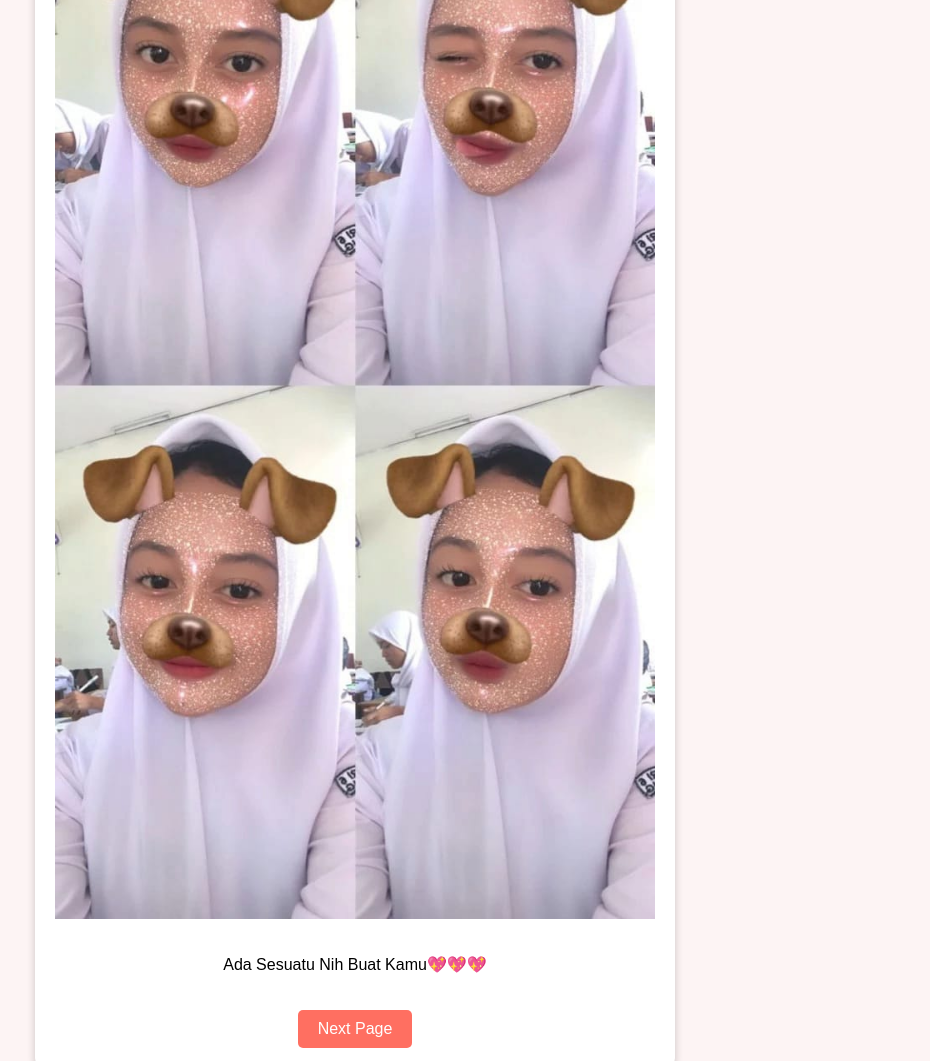
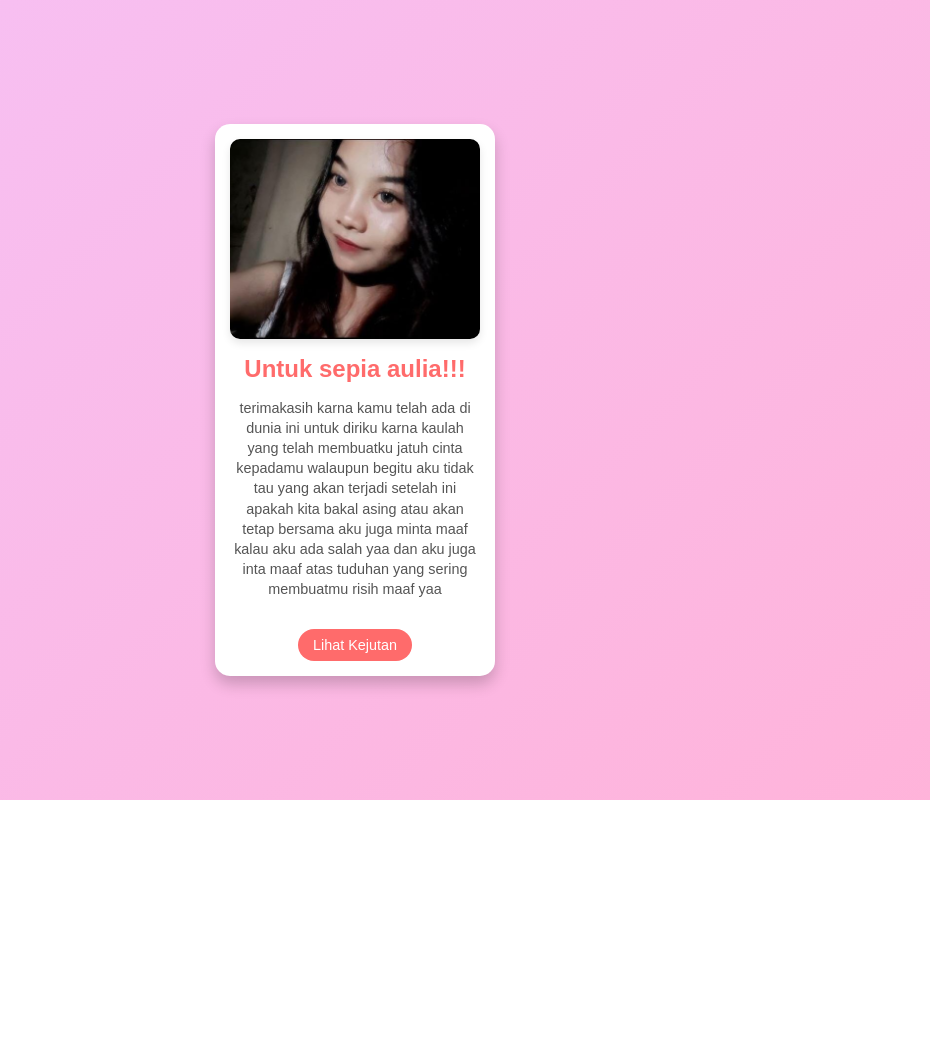
Before and after one commit to Marwan-18-rpl1/for-you2, a plain HTML site: page index.html in a window 1280 px wide. Shown: the top 1061 px of the page, without its empty margins (285-1215 px from the left). After the commit the page ends 800 px from the top, so only its background shows below. Drawn offline with Linux system fonts and the light colour scheme.

Commit message:
marwan_maaf

```diff
--- a/index.html
+++ b/index.html
@@ -1,25 +1,36 @@
 <!DOCTYPE html>
 <html lang="en">
 <head>
-  <meta charset="UTF-8">
-  <meta name="viewport" content="width=device-width, initial-scale=1.0">
-  <title>Book of Love</title>
-  <link rel="stylesheet" href="stayle.css">
+    <meta charset="UTF-8">
+    <meta name="viewport" content="width=device-width, initial-scale=1.0">
+    <title>Kartu Ucapan Romantis</title>
+    <link rel="stylesheet" href="style.css">
 </head>
 <body>
-  <div class="book-container">
-    <div class="page">
-      <h1>Dear Love,</h1>
-      <img src="ayangalief.jpg" alt="Love Illustration">
-      <p>Ada Sesuatu Nih Buat Kamu💖💖💖</p>
-      <button id="next-button">Next Page</button>
+                        <div class="card-container">
+                            <div class="card">
+                                <div class="photo-frame">
+                                    <img src="apaya.jpg" alt="Foto">
+                                </div>
+                                <div class="message">
+                                    <h1>Untuk sepia aulia!!!</h1>
+                                    <p>  terimakasih karna kamu telah ada di dunia ini untuk diriku karna kaulah yang telah membuatku jatuh cinta kepadamu
+                                        walaupun begitu aku tidak tau yang akan terjadi setelah ini apakah kita bakal asing atau akan tetap bersama
+                                        aku juga minta maaf kalau aku ada salah yaa dan aku juga inta maaf atas tuduhan yang sering membuatmu risih
+                                        maaf yaa</p>
+                                </div>
+                                <button class="button" onclick="playAnimation()">Lihat Kejutan</button>
+                            </div>
+                        </div>
+
+            </div>
+
+        </div>
     </div>
-    <div class="page hidden">
-      <h1>From Megaa</h1>
-      <p>emm kamuu semangatt yaa bbyy kamuu masii punyaa aliff okeii aliff bikinn kayaa ginii cumaa buatt kamuu bahagiaa andd ketawaa lagii bbyy jangann sedii lagii okeiii!!🫰🏻🫰🏻🫰🏻🫰🏻</p>
-      <button id="prev-button">Previous Page</button>
-    </div>
-  </div>
-  <script src="script.js"></script>
+
+    <div class="lights"></div> <!-- Cahaya berkedip -->
+    <div class="hearts"></div> <!-- Hati bergerak -->
+
+    <script src="script.js"></script>
 </body>
 </html>
--- a/script.js
+++ b/script.js
@@ -1,17 +1,31 @@
-const nextButton = document.getElementById('next-button');
-const prevButton = document.getElementById('prev-button');
-const pages = document.querySelectorAll('.page');
+function playAnimation() {
+    // Mengaktifkan animasi cahaya
+    const lightContainer = document.querySelector('.lights');
+    lightContainer.style.display = 'block';
 
-let currentPage = 0;
+    // Membuat cahaya berkedip
+    for (let i = 0; i < 30; i++) {
+        const light = document.createElement('div');
+        light.classList.add('light');
+        light.style.top = `${Math.random() * 100}vh`;
+        light.style.left = `${Math.random() * 100}vw`;
+        light.style.animationDuration = `${Math.random() * 2 + 1}s`;
+        lightContainer.appendChild(light);
+    }
 
-nextButton.addEventListener('click', () => {
-  pages[currentPage].classList.add('hidden');
-  currentPage = (currentPage + 1) % pages.length;
-  pages[currentPage].classList.remove('hidden');
-});
+    // Mengaktifkan animasi hati
+    const heartContainer = document.querySelector('.hearts');
+    heartContainer.style.display = 'block';
 
-prevButton.addEventListener('click', () => {
-  pages[currentPage].classList.add('hidden');
-  currentPage = (currentPage - 1 + pages.length) % pages.length;
-  pages[currentPage].classList.remove('hidden');
-});
+    // Membuat hati bergerak
+    for (let i = 0; i < 10; i++) {
+        const heart = document.createElement('div');
+        heart.classList.add('heart');
+        heart.style.left = `${Math.random() * 100}vw`;
+        heart.style.animationDuration = `${Math.random() * 2 + 3}s`;
+        heartContainer.appendChild(heart);
+
+        // Hapus hati setelah animasi selesai
+        setTimeout(() => heart.remove(), 5000);
+    }
+}
--- a/stayle.css
+++ /dev/null
@@ -1,56 +0,0 @@
-body {
-  font-family: 'Arial', sans-serif;
-  margin: 0;
-  padding: 0;
-  background: #fdf4f4;
-  display: flex;
-  justify-content: center;
-  align-items: center;
-  height: 100vh;
-}
-
-.book-container {
-  width: 80%;
-  max-width: 600px;
-  box-shadow: 0 4px 8px rgba(0, 0, 0, 0.2);
-  background: #fff;
-  border-radius: 10px;
-  overflow: hidden;
-  display: flex;
-  flex-direction: column;
-  text-align: center;
-  padding: 20px;
-}
-
-.page {
-  display: flex;
-  flex-direction: column;
-  justify-content: center;
-  align-items: center;
-}
-
-.page.hidden {
-  display: none;
-}
-
-img {
-  max-width: 100%;
-  height: auto;
-  margin: 20px 0;
-}
-
-button {
-  background-color: #ff6f61;
-  color: white;
-  border: none;
-  padding: 10px 20px;
-  font-size: 16px;
-  border-radius: 5px;
-  cursor: pointer;
-  transition: background-color 0.3s ease;
-  margin-top: 20px;
-}
-
-button:hover {
-  background-color: #e65b50;
-}
--- /dev/null
+++ b/style.css
@@ -0,0 +1,172 @@
+/* Global Styles */
+body {
+    font-family: 'Arial', sans-serif;
+    background: linear-gradient(135deg, #f6c1f5, #ffb3d9);
+    height: 100vh;
+    margin: 0;
+    display: flex;
+    justify-content: center;
+    align-items: center;
+    overflow: hidden;
+}
+
+.card-container {
+    position: relative;
+    width: 100%;
+    max-width: 280px; /* Card lebih kecil */
+    display: flex;
+    justify-content: center;
+    align-items: center;
+}
+
+.card {
+    background-color: #fff;
+    border-radius: 15px;
+    padding: 15px;
+    box-shadow: 0 8px 15px rgba(0, 0, 0, 0.2);
+    text-align: center;
+    animation: slideIn 1s ease-out;
+    overflow: hidden;
+    position: relative;
+}
+
+.photo-frame {
+    width: 100%;
+    height: 200px; /* Ukuran gambar lebih kecil */
+    margin-bottom: 15px;
+    border-radius: 10px;
+    overflow: hidden;
+    box-shadow: 0 4px 8px rgba(0, 0, 0, 0.1);
+}
+
+.photo-frame img {
+    width: 100%;
+    height: 100%;
+    object-fit: cover;
+}
+
+.message h1 {
+    font-size: 1.5rem;
+    color: #ff6b6b;
+    margin-bottom: 10px;
+    animation: fadeIn 1.5s;
+}
+
+.message p {
+    font-size: 0.9rem; /* Teks lebih kecil */
+    color: #555;
+    line-height: 1.4;
+    animation: fadeIn 2s 0.5s;
+}
+
+.button {
+    background-color: #ff6b6b;
+    color: white;
+    border: none;
+    padding: 8px 15px; /* Tombol lebih kecil */
+    font-size: 0.9rem;
+    border-radius: 20px;
+    cursor: pointer;
+    margin-top: 15px;
+    transition: background-color 0.3s, transform 0.3s;
+    animation: fadeIn 2s 1s;
+}
+
+.button:hover {
+    background-color: #ff4040;
+    transform: scale(1.1);
+}
+
+/* Cahaya berkedip */
+.lights {
+    position: absolute;
+    top: 0;
+    left: 0;
+    width: 100%;
+    height: 100%;
+    pointer-events: none;
+    z-index: 1;
+    display: none;
+}
+
+.lights .light {
+    position: absolute;
+    width: 50px;
+    height: 50px;
+    border-radius: 50%;
+    background: rgba(255, 255, 255, 0.6);
+    animation: pulse 1.5s infinite;
+}
+
+@keyframes pulse {
+    0% {
+        opacity: 0.5;
+        transform: scale(1);
+    }
+    50% {
+        opacity: 0.9;
+        transform: scale(1.2);
+    }
+    100% {
+        opacity: 0.5;
+        transform: scale(1);
+    }
+}
+
+/* Hati bergerak */
+.hearts {
+    position: absolute;
+    top: 0;
+    left: 0;
+    width: 100%;
+    height: 100%;
+    pointer-events: none;
+    z-index: 999;
+    display: none;
+}
+
+.hearts .heart {
+    position: absolute;
+    width: 30px;
+    height: 30px;
+    background-color: #ff6b6b;
+    clip-path: polygon(50% 0%, 0% 100%, 100% 100%);
+    animation: floatHeart 3s ease-in-out infinite;
+    opacity: 0;
+}
+
+@keyframes floatHeart {
+    0% {
+        transform: translateY(-100px) scale(0.5);
+        opacity: 1;
+    }
+    50% {
+        transform: translateY(0) scale(1.2);
+        opacity: 1;
+    }
+    100% {
+        transform: translateY(-100px) scale(0.5);
+        opacity: 0;
+    }
+}
+
+/* Animations */
+@keyframes slideIn {
+    0% {
+        transform: translateY(-100%);
+        opacity: 0;
+    }
+    100% {
+        transform: translateY(0);
+        opacity: 1;
+    }
+}
+
+@keyframes fadeIn {
+    0% {
+        opacity: 0;
+    }
+    100% {
+        opacity: 1;
+    }
+}
```
Also changed, not shown: apaya.jpg (added), ayangalief.jpg (deleted).
